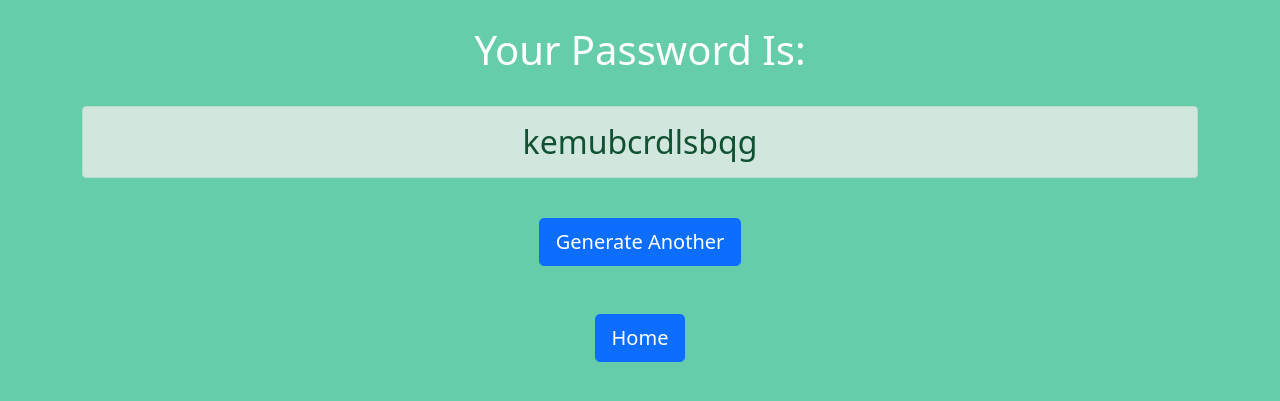
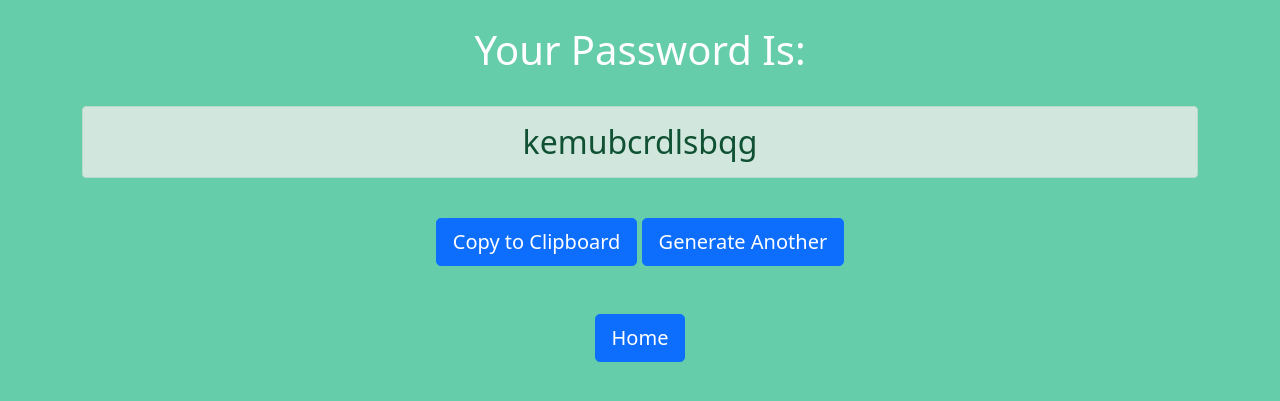
Before and after one commit to iot-lab-kiit/Password-Generator, a Django app: page /password/ in a window 1280 px wide. Shown: the top 401 px of the page. Run offline with Django 3.2, Linux system fonts and the light colour scheme.

Commit message:
Password copy button added

```diff
--- a/generator/templates/generator/password.html
+++ b/generator/templates/generator/password.html
@@ -17,8 +17,9 @@
 		<div class="container text-center" style="padding-top: 2%;">
 			<h1 style="color: white;">Your Password Is: </h1>
 			<br>
-			<h2 class="alert alert-success">{{ password }}</h2>
+			<h2 class="alert alert-success" id="passwd">{{ password }}</h2>
 			<br>
+			<button class="btn btn-lg btn-primary" onclick="copypass()">Copy to Clipboard</button>
 			<a onClick="window.location.reload()" class="btn btn-lg btn-primary">
 				Generate Another
 			</a>
@@ -27,6 +28,13 @@
 			<br>
 			<a href="{% url 'home' %}" class="btn btn-lg btn-primary">Home</a>
 		</div>
+		<script>
+			function copypass(){
+				let Password = document.getElementById("passwd");
+				navigator.clipboard.writeText(Password.innerText);
+				alert("Password Copied to clipboard!");
+			}
+		</script>
 	</body>
 
 </html>
```
